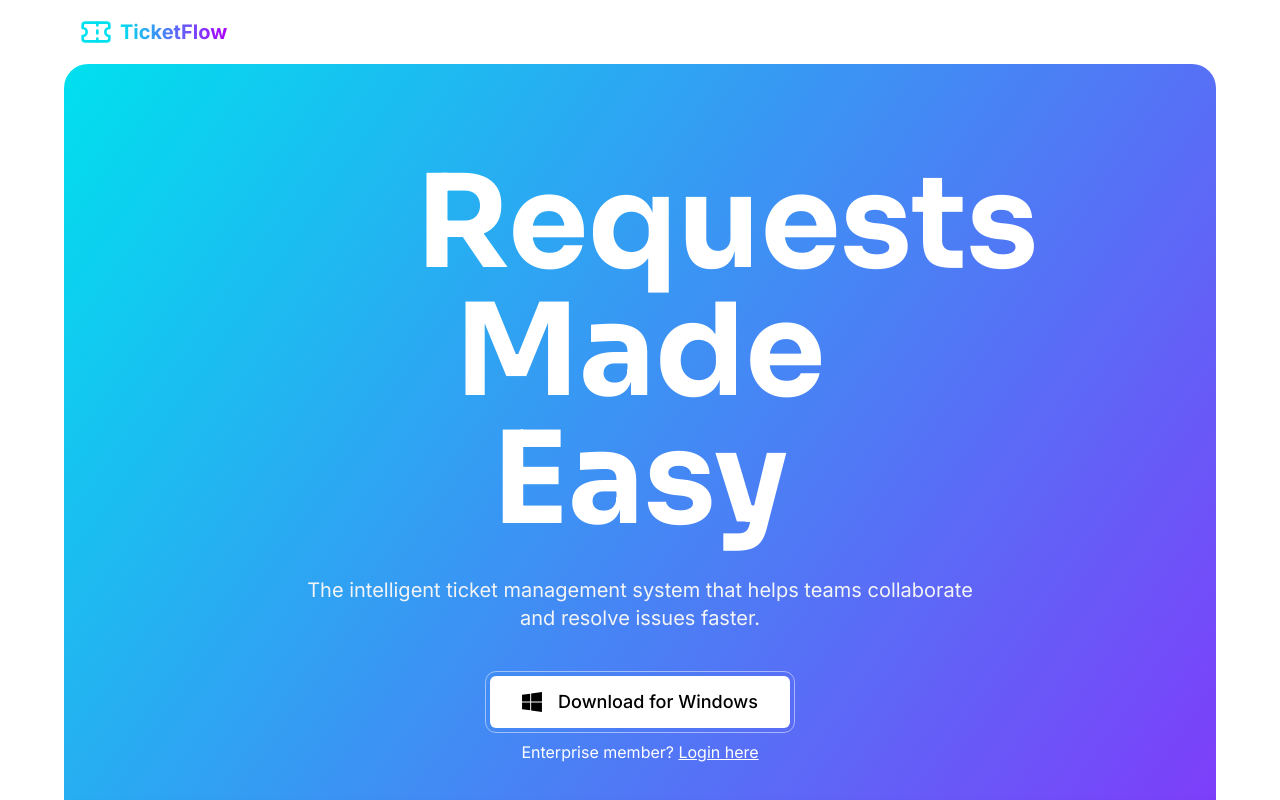
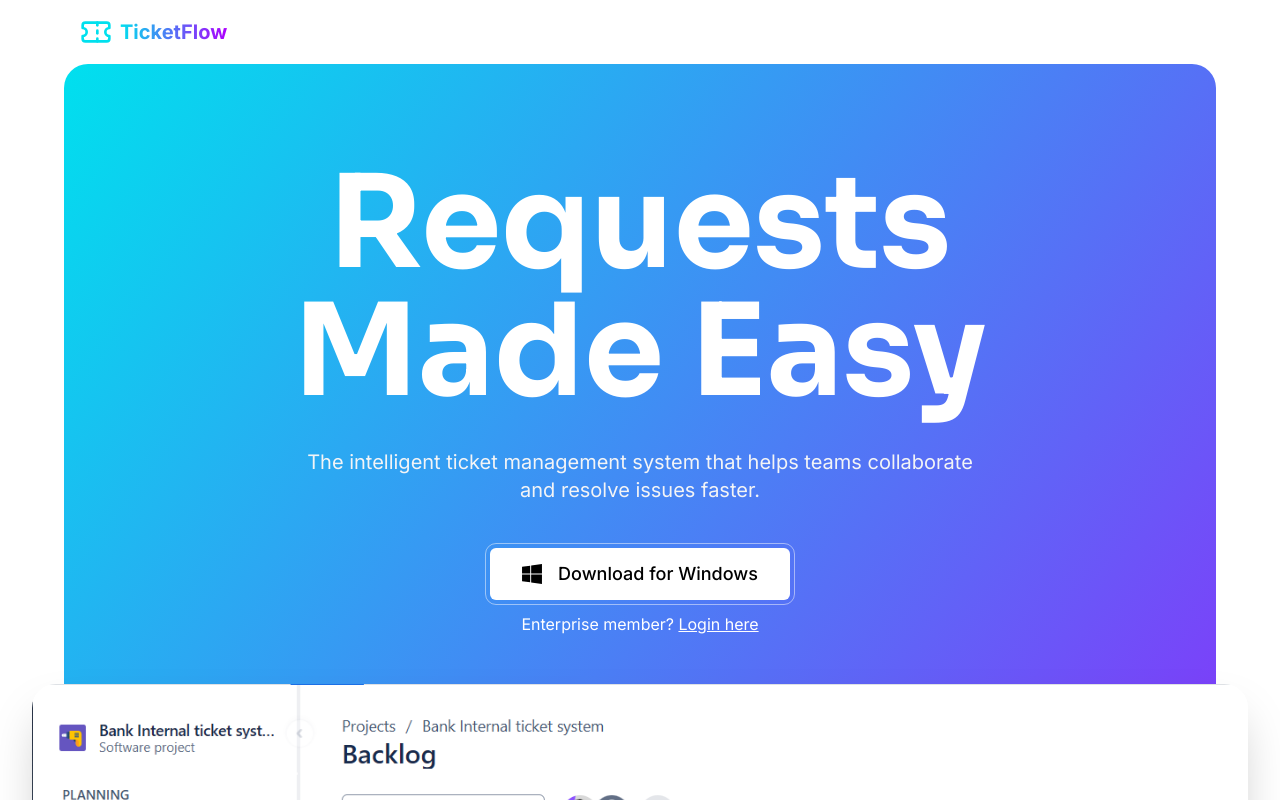
Before and after one commit to YasserDalali/STAGE, a React (Vite) app: page / in a window 1280 px wide. Shown: the top 800 px of the page. Built offline with nearby package versions, Linux system fonts and the light colour scheme.

Commit message:
fixed title on pc view

```diff
--- a/src/components/landing/Hero.jsx
+++ b/src/components/landing/Hero.jsx
@@ -12,7 +12,7 @@ function Hero() {
                 <div className="max-w-7xl mx-auto px-4 sm:px-6 lg:px-8 py-12 md:py-24">
                     <div className="text-center">
                         <div className="lg:max-w-3xl mx-auto space-y-8 opacity-0 animate-[slideInDown_1s_ease-out_0.5s_forwards]">
-                            <h1 className="text-4xl max-w-sm md:text-7xl md:max-w-md mx-auto lg:text-9xl font-bold text-center">
+                            <h1 className="text-4xl max-w-sm md:text-7xl md:max-w-md mx-auto lg:text-9xl  lg:max-w-3xl font-bold text-center">
                                 Requests Made Easy
                             </h1>
                             <p className="text-base max-w-sm md:text-xl md:max-w-md text-gray-100 lg:max-w-2xl mx-auto">
```
